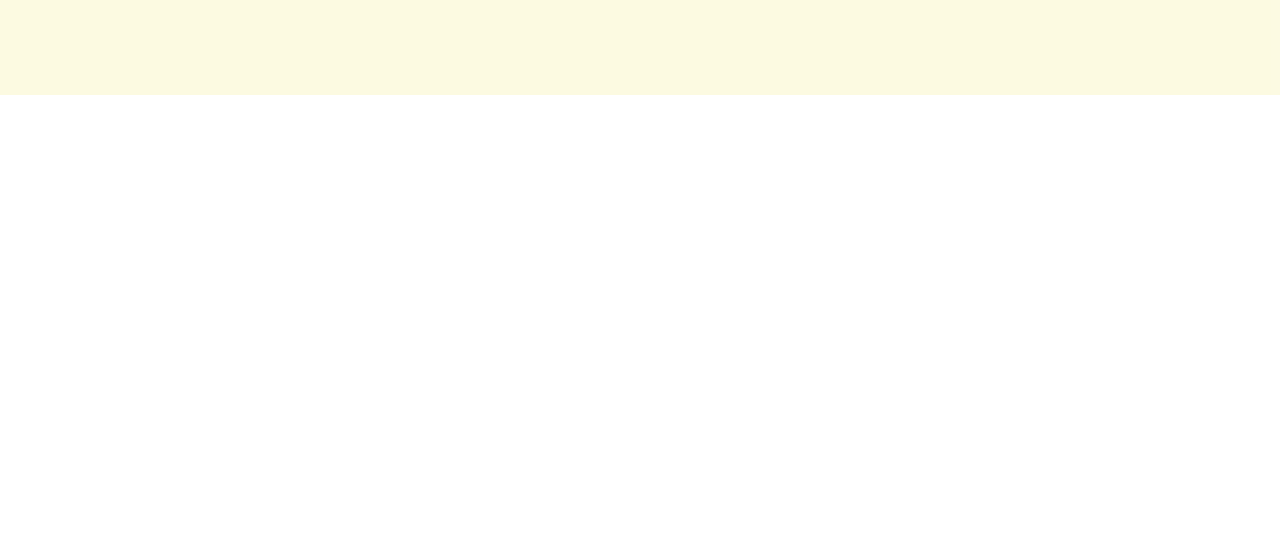
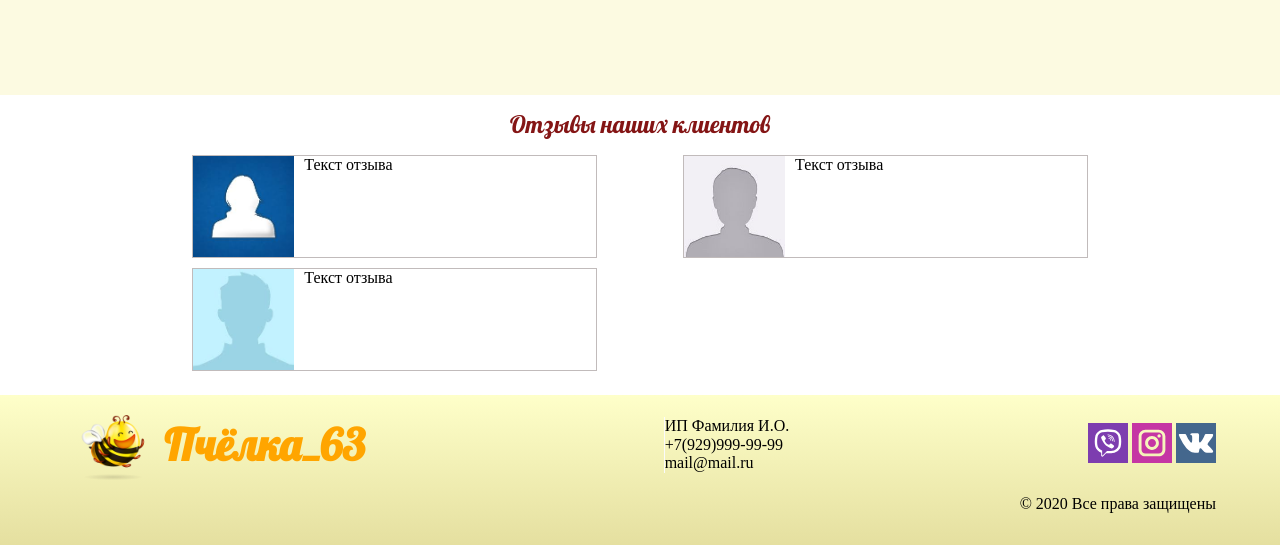
Before and after one commit to Eugene-Bykovsky/honey-shop, a plain HTML site: page index.html in a window 1280 px wide. Shown: the part 1807-2352 px from the top of the page. Before the commit the page ends 1902 px from the top, so only its background shows below. Drawn offline with Linux system fonts and the light colour scheme.

Commit message:
prototype is ready

```diff
--- a/css/style.css
+++ b/css/style.css
@@ -24,25 +24,29 @@ src: url(../fonts/marck_script/MarckScript-Regular.ttf);
 
 .header {
   height: 200px;
-  background-image: url(../img/flowers.jpg);
+  background: linear-gradient(rgb(253 255 152 / 52%), rgb(203 192 65 / 50%)), url(../img/flowers.jpg);
   background-size: contain;
 }
 
 .header__content {
+  height: 100%;
   max-width: 90%;
   margin: 0 auto;
 }
 
 .logo {
+  height: 40%;
   display: flex;
   justify-content: center;
 }
 
 .siteName {
- font-family: Lobster;
- display: inline;
- color: orange;
- font-size: 44px;
+  margin: 0;
+  display: flex;
+  align-items: center;
+  font-family: Lobster;
+  color: orange;
+  font-size: 44px;
 }
 
 .navbar {
@@ -147,15 +151,6 @@ src: url(../fonts/marck_script/MarckScript-Regular.ttf);
   justify-content: space-around;
 }
 
-.catalog__title {
-  font-size: 1.5em;
-  margin-block-start: 0.83em;
-  margin-block-end: 0.83em;
-  color: #841515;
-  text-align: center;
-  font-family: Lobster;
-}
-
 .catalog__cards {
   height: 70%;
   width: 70%;
@@ -222,3 +217,66 @@ src: url(../fonts/marck_script/MarckScript-Regular.ttf);
   flex-direction: column;
   justify-content: space-around;
 }
+
+.feedback {
+  height: 300px;
+}
+
+.feedback__cards {
+  height: 75%;
+  width: 70%;
+  margin: 0 auto;
+  display: flex;
+  justify-content: space-between;
+  flex-wrap: wrap;
+}
+
+.feedback__card {
+  display: flex;
+  align-items: flex-start;
+  width: 45%;
+  height: 45%;
+  border: 1px solid #c1bbbb;
+}
+
+.feedback__img {
+  height: 100%;
+}
+
+.feedback__text {
+  padding-left: 10px;
+}
+
+.footer {
+  height: 150px;
+  background: linear-gradient(rgb(253 255 152 / 52%), rgb(203 192 65 / 50%));
+  background-size: cover;
+  background-repeat: no-repeat;
+}
+
+.footer__content {
+  max-width: 90%;
+  margin: 0 auto;
+    display: flex;
+  justify-content: space-between;
+  align-items: center;
+}
+
+.copyright {
+  max-width: 90%;
+  margin: 0 auto;
+  text-align: right;
+}
+
+.footer__content {
+  display: flex;
+  align-items: center;
+}
+
+.icon__item {
+  height: 40px;
+}
+
+.contacts {
+  border-left: 1px solid #fbfbfb;
+}
--- a/index.html
+++ b/index.html
@@ -102,7 +102,7 @@
             <img class="card__img" src="./img/delivery.svg" alt="delivery" class="card_img">
             <div class="card__description">
               <div class="card__title">Мёд с доставкой на дом</div>
-              Для удобства наших покупателей мы осуществляем доставку при покупке на сумму от 10тыс. рублей
+              Для удобства наших покупателей мы осуществляем доставку при покупке на сумму от 10 тыс. рублей
             </div>
           </div>
           <div class="description__card">
@@ -126,10 +126,50 @@
         </div>
       </div>
       <div class="feedback">
-
+        <div class="title">
+          Отзывы наших клиентов
+        </div>
+        <div class="feedback__cards">
+          <div class="feedback__card author1">
+            <img class="feedback__img" src="./img/avatar1.jpg" alt="avatar">
+            <span class="feedback__text">
+              Текст отзыва
+            </span>
+          </div>
+          <div class="feedback__card author2">
+            <img class="feedback__img" src="./img/avatar2.jpg" alt="avatar">
+            <span class="feedback__text">
+              Текст отзыва
+            </span>
+          </div>
+          <div class="feedback__card author3">
+            <img class="feedback__img" src="./img/avatar3.jpg" alt="avatar">
+            <span class="feedback__text">
+              Текст отзыва
+            </span>
+          </div>
+        </div>
       </div>
     </main>
-    <footer class="footer"></footer>
+    <footer class="footer">
+      <div class="footer__content">
+        <div class="footer__item logo">
+          <img src="./img/bee.png" width="100" alt="bee">
+          <h1 class="siteName">Пчёлка_63</h1>
+        </div>
+        <div class="footer__item contacts">
+          <div class="organization">ИП Фамилия И.О.</div>
+          <div class="phoneNumber">+7(929)999-99-99</div>
+          <div class="mail">mail@mail.ru</div>
+        </div>
+        <div class="footer__item icons">
+          <img class="icon__item" src="./img/viber.svg" alt="viber">
+          <img class="icon__item" src="./img/instagram.svg" alt="instagram">
+          <img class="icon__item" src="./img/vk.svg" alt="vk">
+        </div>
+      </div>
+      <p class="copyright">&copy; 2020 Все права защищены</p>
+    </footer>
   </div>
   <script type="text/javascript" src="./js/script.js"></script>
 </body>
```
Also changed, not shown: img/avatar1.jpg (added), img/avatar2.jpg (added), img/avatar3.jpg (added), img/footer.jpg (added), img/footer2.jpg (added), img/instagram.svg (added), img/viber.svg (added), img/vk.svg (added).
